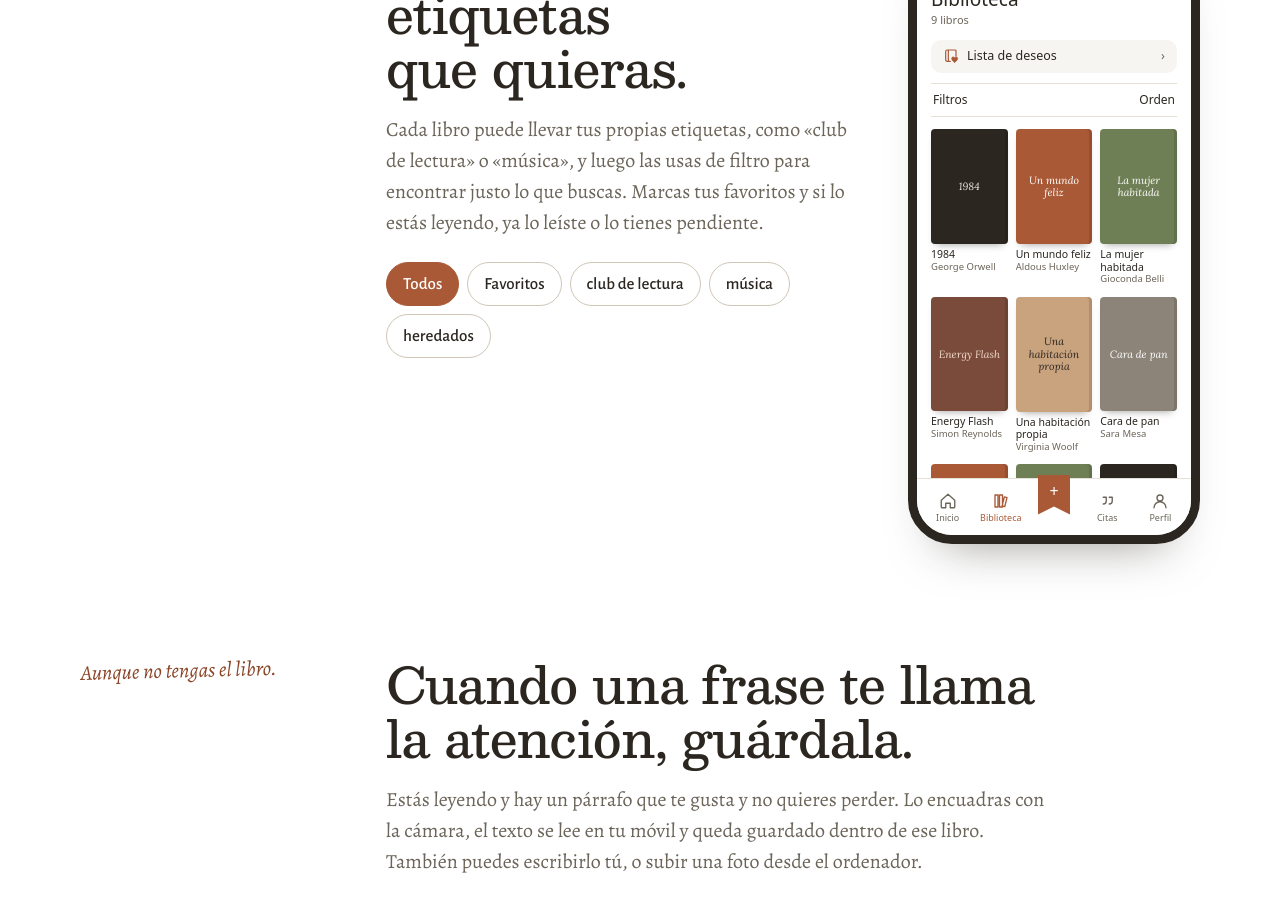
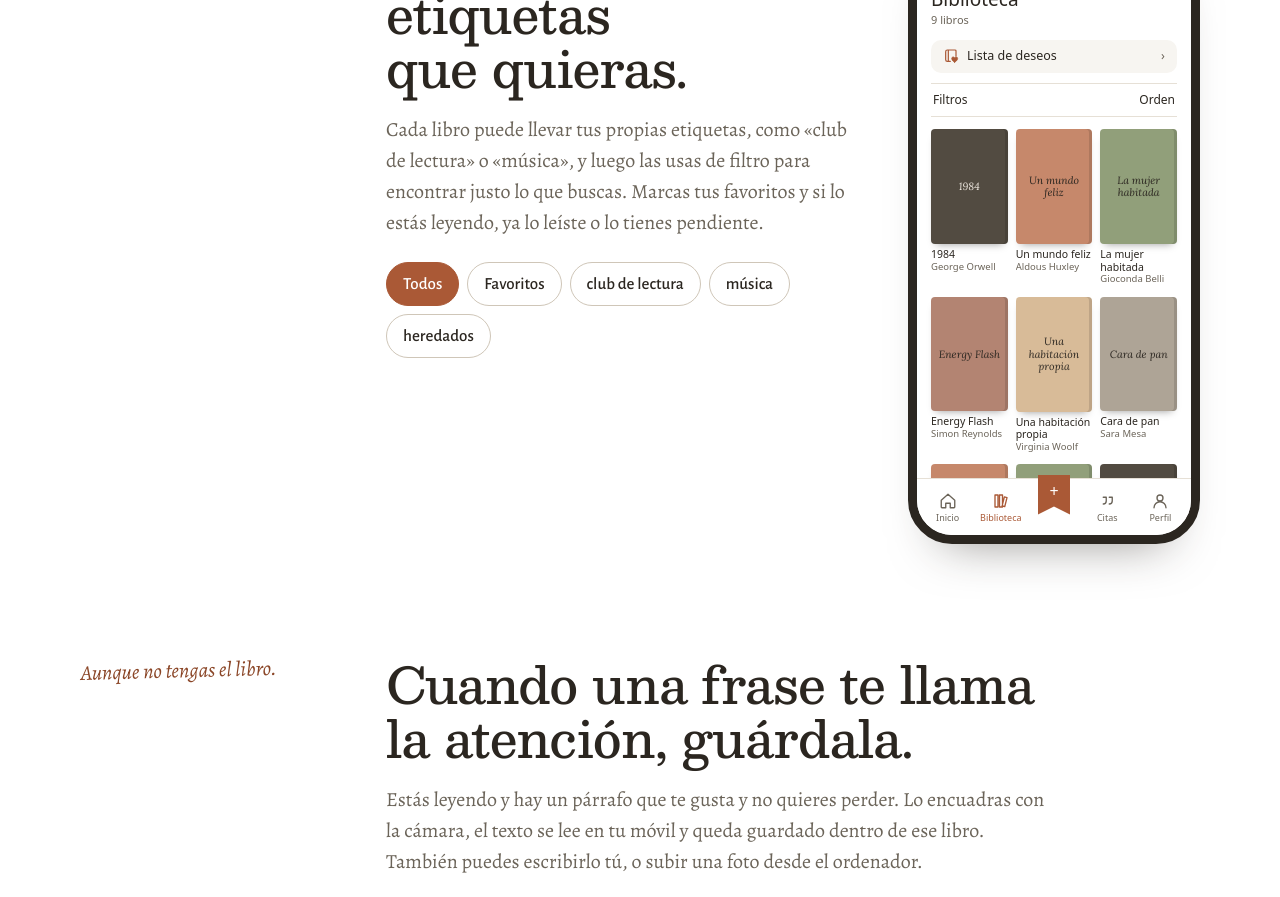
Before and after one commit to IsaSaete/biblioteca-frontend, a React (Vite) app: page / in a window 1280 px wide. Shown: the part 1540-2437 px from the top of the page. Built offline with nearby package versions, Linux system fonts and the light colour scheme; no server answers; a web font is replaced by a local one.

Commit message:
Soften the landing spines and fix their contrast
Co-Authored-By: Claude Sonnet 5.5 <noreply@anthropic.com>
Claude-Session: https://claude.ai/code/session_01PxgBuk3eCN2wPpEjFaA6JB

```diff
--- a/src/theme/theme.ts
+++ b/src/theme/theme.ts
@@ -80,17 +80,17 @@ const theme = createTheme({
         background: { default: "#FFFFFF", paper: "#F7F5F1" },
         text: { primary: "#2B2620", secondary: "#6B6459" },
         landing: {
-          spine1: "#AA5936",
-          spine2: "#6F7F55",
-          spine3: "#2B2620",
-          spine4: "#8C8478",
-          spine5: "#7A4B3A",
-          spine6: "#C9A27E",
-          onSpine1: "#FFFFFF",
-          onSpine2: "#FFFFFF",
+          spine1: "#C6886B",
+          spine2: "#919F7A",
+          spine3: "#524B41",
+          spine4: "#AEA496",
+          spine5: "#B38472",
+          spine6: "#D8BB98",
+          onSpine1: "#2B2620",
+          onSpine2: "#2B2620",
           onSpine3: "#F2ECE4",
-          onSpine4: "#FFFFFF",
-          onSpine5: "#F5DED2",
+          onSpine4: "#2B2620",
+          onSpine5: "#2B2620",
           onSpine6: "#2B2620",
           plank: "#B9AE9C",
           dashed: "#A39A8B",
@@ -119,7 +119,7 @@ const theme = createTheme({
           spine1: "#E08A5F",
           spine2: "#8FA172",
           spine3: "#E5DCCD",
-          spine4: "#7A7266",
+          spine4: "#8C8478",
           spine5: "#B9785F",
           spine6: "#B58E6A",
           onSpine1: "#15130F",
```
